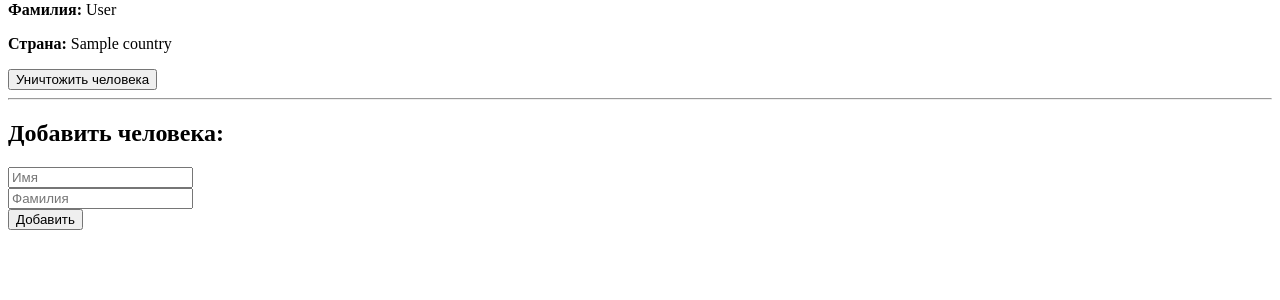
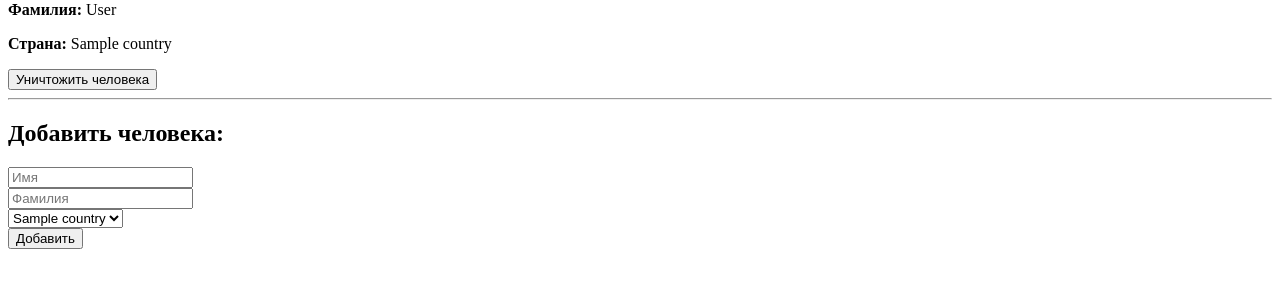
Before and after one commit to alexandr070/MyBank, a Flask app: template templates/test.html in a window 1280 px wide. Shown: the part 155-455 px from the top of the page. Run offline with Flask 2, Linux system fonts and the light colour scheme; the template is opened without the code that fills it: most values are stand-ins (such as "Sample title", 1, 10 or a date in 2020).

Commit message:
small update

```diff
--- a/app.py
+++ b/app.py
@@ -1,5 +1,6 @@
 from flask import Flask, g, render_template, request, redirect, flash
 import sqlite3
+from country_list import countries_for_language
 
 app = Flask(__name__)
 app.secret_key = '2003'
@@ -11,7 +12,7 @@ cur.execute('''CREATE TABLE IF NOT EXISTS test (
 id INTEGER PRIMARY KEY AUTOINCREMENT,
 first_name TEXT,
 last_name TEXT,
-country TEXT DEFAULT 'Латвия'
+country TEXT
 );''')
 conn.close()
 
@@ -27,6 +28,11 @@ def get_db():
 def close_db(error):
     if hasattr(g, 'db'):
         g.db.close()
+
+
+def get_countries():
+    c = countries_for_language('ru')
+    return [country[1] for country in c]
 
 
 @app.route('/test')
@@ -47,13 +53,14 @@ def test():
             'full_name': row[3],
             'country': row[4]
         })
-    return render_template('test.html', people=people, q=q)
+    return render_template('test.html', people=people, q=q, countries=get_countries())
 
 
 @app.route('/test/add', methods=['POST'])
 def test_add():
     first_name = request.form['first_name']
     last_name = request.form['last_name']
+    country = request.form['country']
     valid = True
     if len(first_name.strip()) == 0:
         flash('Имя не может быть пустым')
@@ -63,9 +70,13 @@ def test_add():
         flash('Фамилия не может быть пустой')
         valid = False
 
+    if country not in get_countries():
+        flash('Неверная страна')
+        valid = False
+
     if valid:
         c = get_db().cursor()
-        c.execute('INSERT INTO test (first_name, last_name) VALUES (?,?)', (first_name, last_name))
+        c.execute('INSERT INTO test (first_name, last_name,country) VALUES (?,?,?)', (first_name, last_name, country))
         get_db().commit()
     return redirect('/test')
 
--- a/requirements.txt
+++ b/requirements.txt
@@ -1 +1,2 @@
 flask == 1.1.2
+country_list == 0.2.1
--- a/templates/test.html
+++ b/templates/test.html
@@ -2,7 +2,7 @@
 <html lang="en">
 <head>
     <meta charset="UTF-8">
-    <title>jmhgreddfsgijghn</title>
+    <title>Title</title>
 </head>
 <body>
 <form method="get" action="/test">
@@ -37,6 +37,11 @@
 <form method="post" action="/test/add">
     <input type="text" name="first_name" placeholder="Имя"><br>
     <input type="text" name="last_name" placeholder="Фамилия"><br>
+    <select name="country">
+        {% for country in countries -%}
+            <option value="{{ country }}" {% if country == 'Латвия' %}selected{% endif %}>{{ country }}</option>
+        {%- endfor %}
+    </select><br>
     <input type="submit" value="Добавить">
 </form>
 
```
